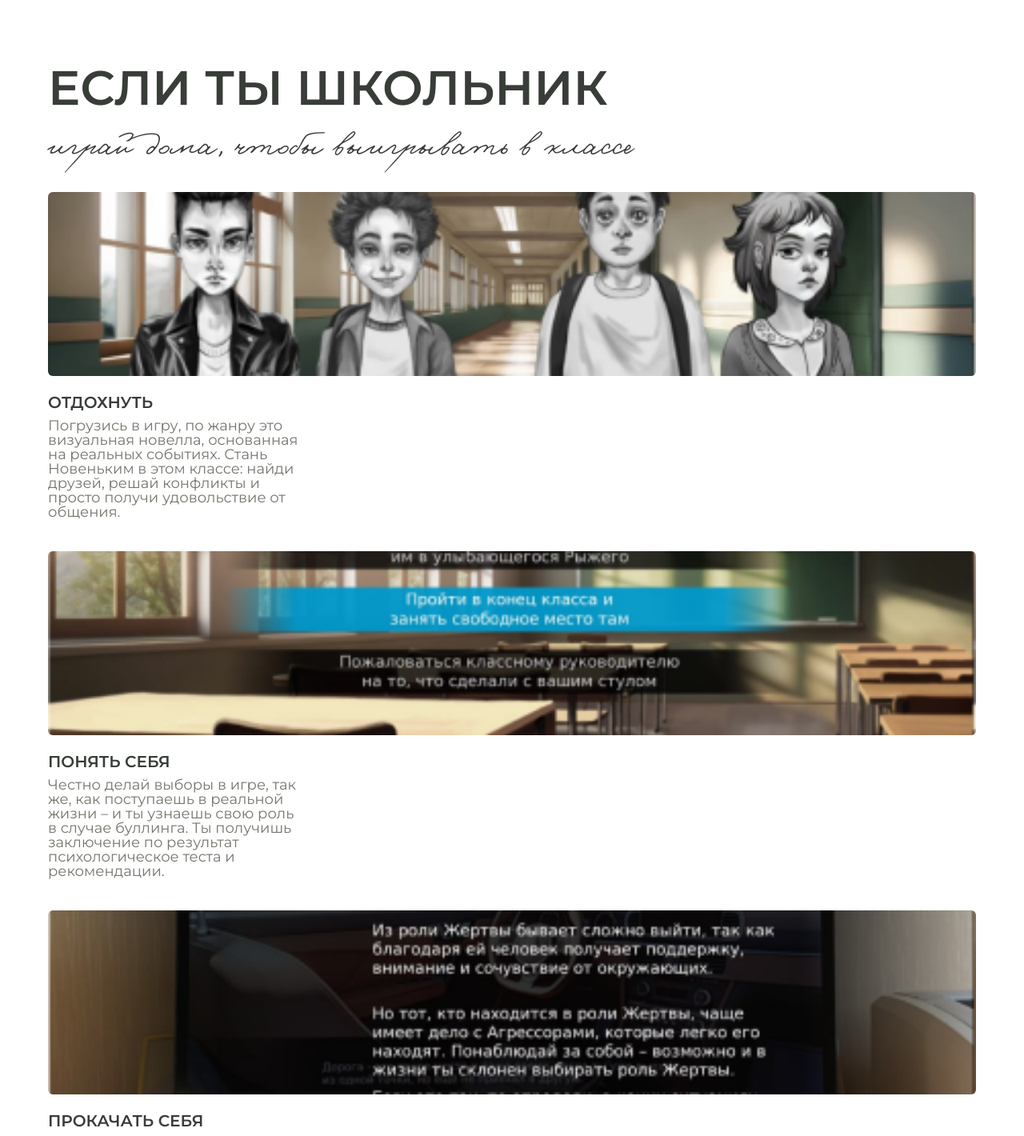
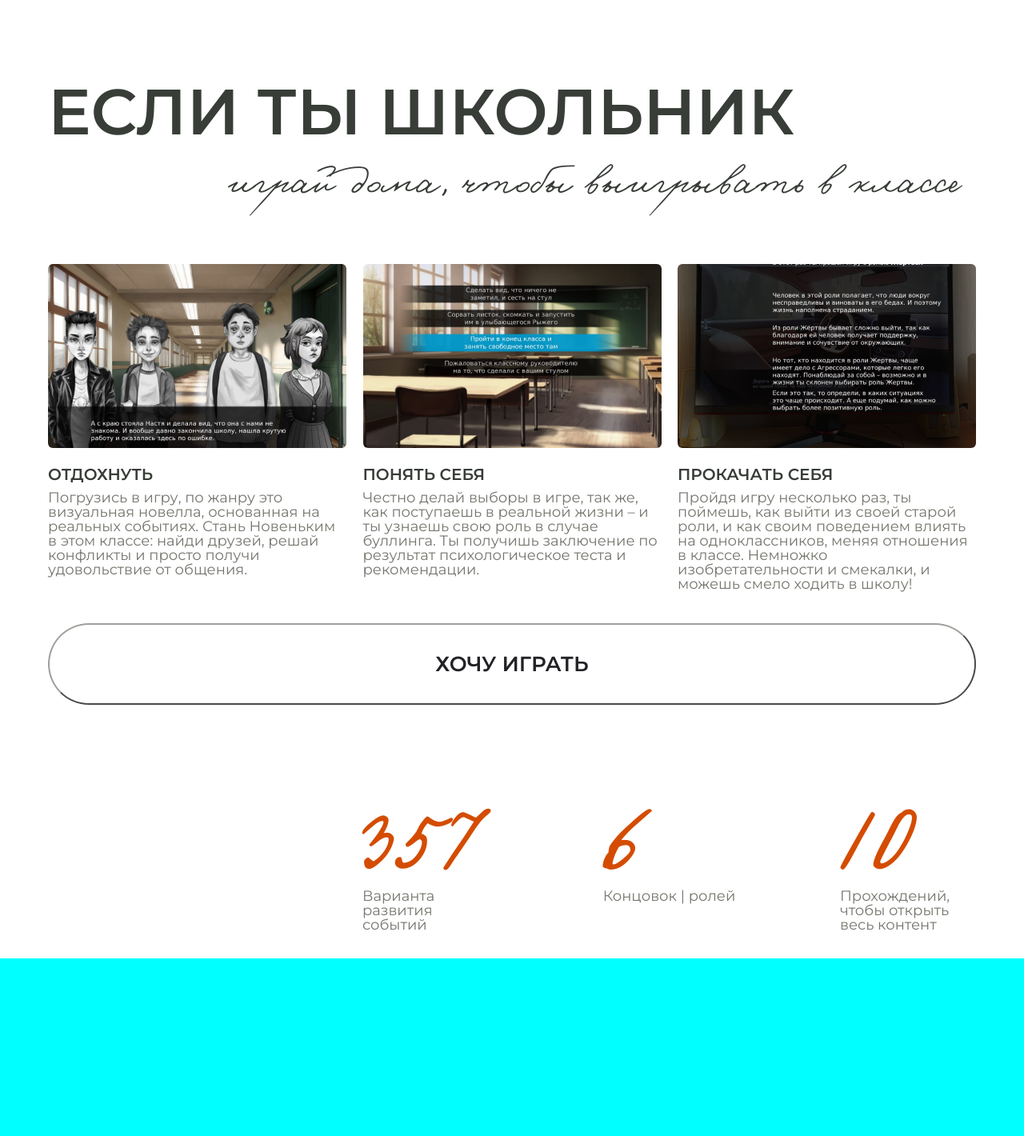
Before and after one commit to Mikan-DS/psychological_games_frontend, a React (Create React App) app: page / in a window 1280 px wide. Shown: the top 1420 px of the page at 80% size. Built offline with nearby package versions, Linux system fonts and the light colour scheme; no server answers.

Commit message:
for student section 1200

```diff
--- a/src/App.css
+++ b/src/App.css
@@ -465,6 +465,45 @@ hr{
         gap: 20px
     }
 
+    /** About **/
+    h1{
+        font-size: 80px;
+        margin-top: 100px;
+    }
+
+    .accent-text{
+        font-size: 50px;
+        margin-left: 226px;
+    }
+
+    .about-list{
+        flex-direction: row;
+        padding-top: 80px;
+        gap: unset;
+    }
+
+    .about-list > div{
+        width: 373px;
+    }
+
+    .about-list div > div{
+        max-width: 373px;
+    }
+    .about-statistic{
+        flex-direction: row;
+        padding-bottom: 33px;
+        margin-left: auto;
+        width: 767px;
+    }
+
+    .about-statistic > div{
+        max-width: 170px;
+    }
+    .NumberAnimation{
+        padding-top: 100px;
+        font-size: 130px;
+    }
+
     /* TODO проверить используется ли еще где-то*/
     .accent-text2{
         font-size: 40px;
```
